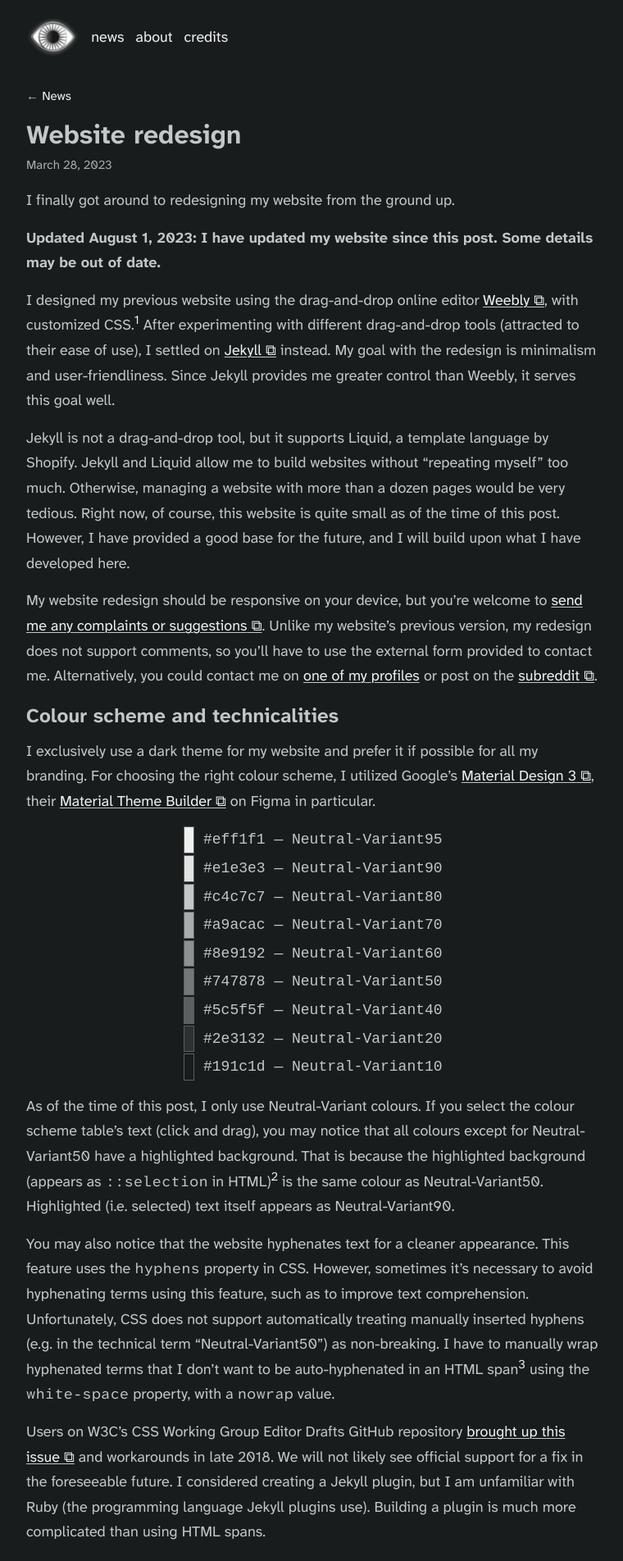
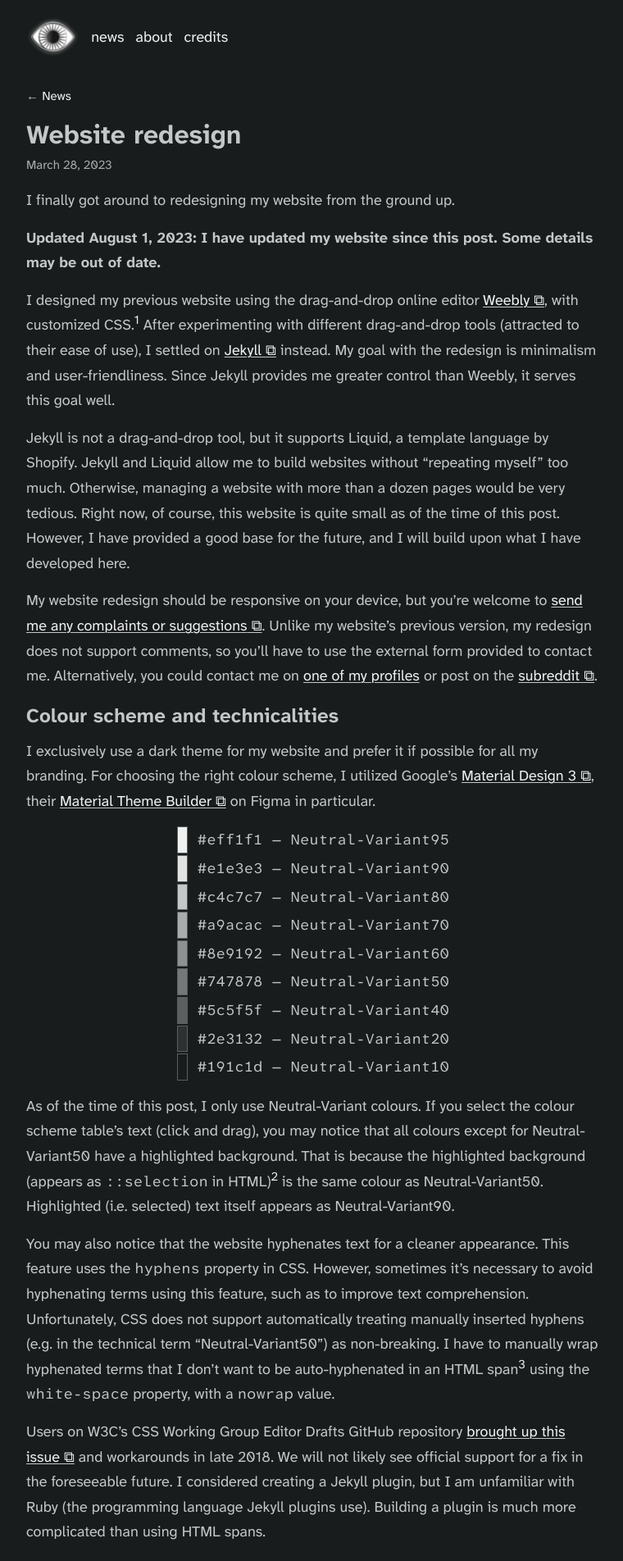
Before and after one commit to schizoidnightmares/schizoidnightmares.com, a Jekyll site: the page built from _posts/2023/2023-03-28-website-redesign.md, in a window 1280 px wide. Shown: the top 1904 px of the page at 82% size, without its empty margins (258-1018 px from the left). Built offline with Jekyll 4.4.1, drawn with Linux system fonts in a browser that asks for light colours.

Commit message:
adding class

```diff
--- a/_posts/2023/2023-03-28-website-redesign.md
+++ b/_posts/2023/2023-03-28-website-redesign.md
@@ -18,7 +18,7 @@ My website redesign should be responsive on your device, but you're welcome to <
 I exclusively use a dark theme for my website and prefer it if possible for all my branding. For choosing the right colour scheme, I utilized Google's <a href="https://m3.material.io/" target="_blank">Material Design 3</a>, their <a href="https://www.figma.com/community/plugin/1034969338659738588/Material-Theme-Builder" target="_blank">Material Theme Builder</a> on Figma in particular.
 
 <div class="table" markdown=0>
-  <table style="font-family: monospace">
+  <table class="mono">
     <tr><td>{% include color.html color="#eff1f1" %} #eff1f1 — Neutral-Variant95</td></tr>
     <tr><td>{% include color.html color="#e1e3e3" %} #e1e3e3 — Neutral-Variant90</td></tr>
     <tr><td>{% include color.html color="#c4c7c7" %} #c4c7c7 — Neutral-Variant80</td></tr>
```
